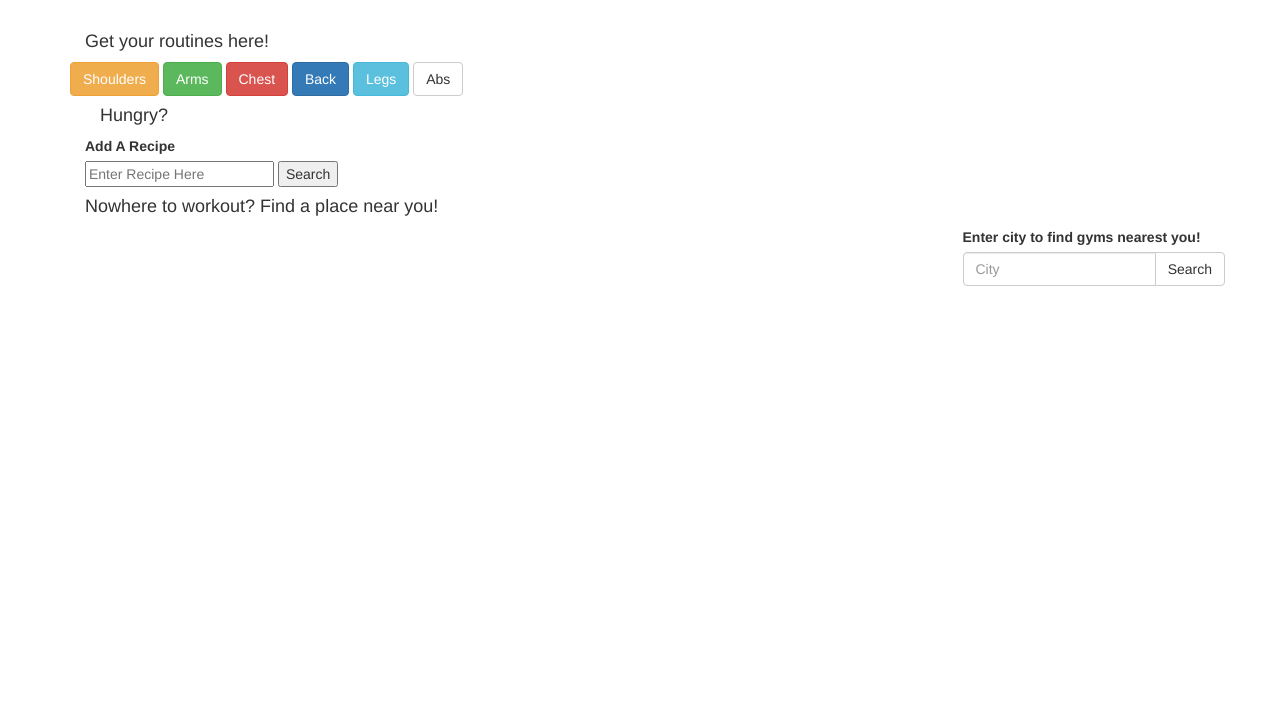
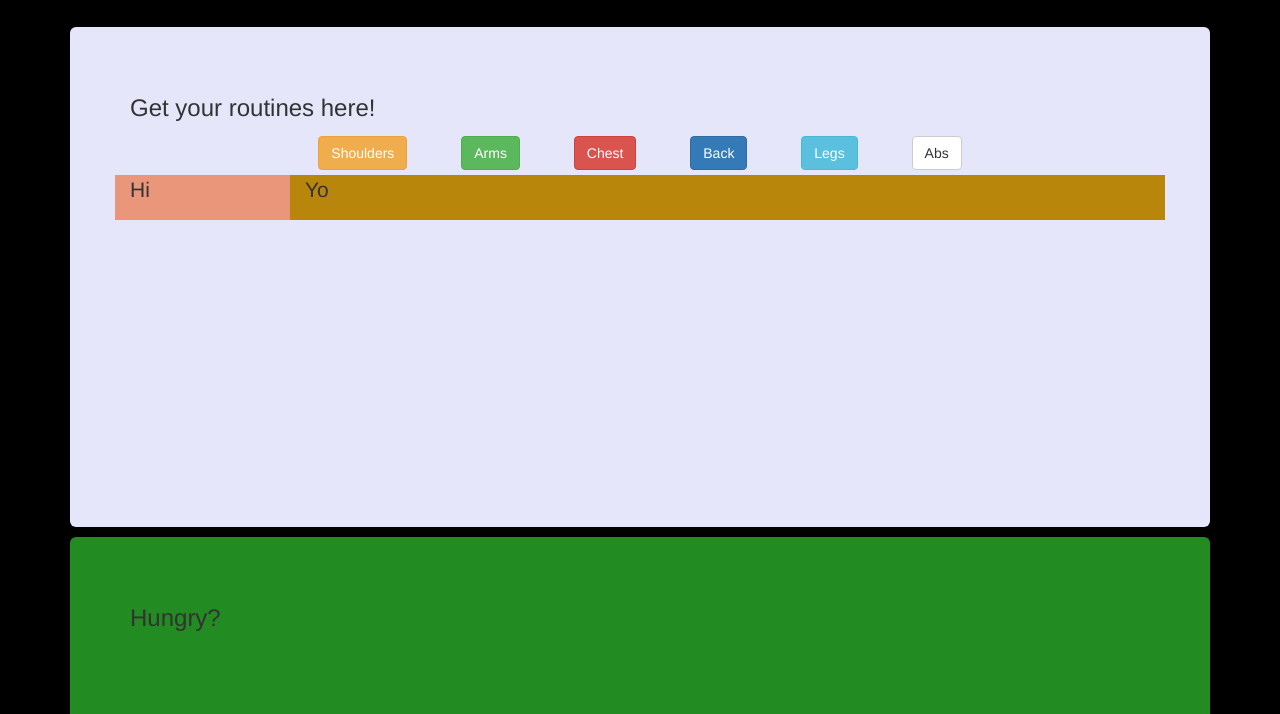
Before and after one commit to clairefurino88/Project1, a plain HTML site: page index.html in a window 1280 px wide. Shown: the part 248-962 px from the top of the page. Before the commit the page ends 800 px from the top, so only its background shows below. Drawn offline with nearby package versions, Linux system fonts and the light colour scheme; some packages are replaced by stand-ins of ours.

Commit message:
new index file

```diff
--- a/index.html
+++ b/index.html
@@ -1,36 +1,35 @@
 <!DOCTYPE html>
 <html lang="en">
-
 <head>
     <meta charset="UTF-8">
     <meta name="viewport" content="width=device-width, initial-scale=1.0">
     <meta http-equiv="X-UA-Compatible" content="ie=edge">
     <title>Project 1</title>
     <link rel="icon" href="assets/images/muscleArmIcon.png">
-
+    <link href="assets/css/style.css" rel="stylesheet">
+    <!-- Google Fonts -->
+    <link href="https://fonts.googleapis.com/css?family=Faster+One" rel="stylesheet">
     <!-- jQuery -->
     <script src="https://code.jquery.com/jquery-3.3.1.min.js" integrity="sha256-FgpCb/KJQlLNfOu91ta32o/NMZxltwRo8QtmkMRdAu8="
         crossorigin="anonymous"></script>
-
     <!-- Bootstrap -->
-    <link rel="stylesheet" href="https://maxcdn.bootstrapcdn.com/bootstrap/3.3.7/css/bootstrap.min.css" integrity="sha384-BVYiiSIFeK1dGmJRAkycuHAHRg32OmUcww7on3RYdg4Va+PmSTsz/K68vbdEjh4u"
-        crossorigin="anonymous">
+    <link rel="stylesheet" href="https://maxcdn.bootstrapcdn.com/bootstrap/3.3.7/css/bootstrap.min.css" integrity="sha384-BVYiiSIFeK1dGmJRAkycuHAHRg32OmUcww7on3RYdg4Va+PmSTsz/K68vbdEjh4u" crossorigin="anonymous">
+    <!-- CSS -->
+    <link rel="stylesheet" type="text/css" href="assets/css/style.css">
 </head>
-
 <body>
+<!-- Jumbotron -->
+<div class="jumbotron" id="jumbotron">
+    <h1>Got Muscles?</h1>
+    <h4>Need a routine?  Need a recipe?  Need a gym?  We got you!</h4>
+</div>
 <div class="container">
-        <!-- Jumbotron -->
-        <div class="jumbotron">
-            <h1>Got Muscles?</h1>
-            <p>Need a routine? Need a recipe? Need a gym? We got you!</p>
-        </div>
-
         <!-- Container for workouts -->
-        <div class="container" id="workouts">
-            <h4>Get your routines here!</h4>
-
+    <div class="jumbotron" id="workouts">
+        <h3>Get your routines here!</h3>
         <!-- Body group buttons -->
-            <div class="row" id="workoutBtns">
+        <div class="row" id="workoutBtnsRow">
+        <div class="col-md-12" id="workoutBtns">
             <button class="btn btn-warning" id="shoulderBtn" type="submit">Shoulders</button>
             <button class="btn btn-success" id="armsBtn" type="submit">Arms</button>
             <button class="btn btn-danger" id="chestBtn" type="submit">Chest</button>
@@ -38,69 +37,35 @@
             <button class="btn btn-info" id="legsBtn" type="submit">Legs</button>
             <button class="btn btn-default" id="absBtn" type="submit">Abs</button>
         </div>
-
-            <!-- Div for content retrieved from API -->
-
-
-            <!-- Container for nutrituon -->
-            <div class="container" id="nutrition">
-                <h4>Hungry?</h4>
         </div>
-
-
-            <!-- Recipe Search -->
-            <div id="recipes"></div>
-            <form id="recipeForm">
-                <label for="newRecipes" class="addRecipes">Add A Recipe</label>
-                <br>
-                <input id="newRecipe" type="text" placeholder="Enter Recipe Here">
-                <input id="search" type="submit" value="Search">
-            </form>
+        <div class="row" id="workoutContent">
+            <div class="col-md-2" id="exerciseBtns">
+                <!-- Buttons with actual exercises generated from body group buttons goes here -->
+                <p>Hi</p>
             </div>
-
-        <!-- Recipe Buttons -->
-        <div id="recipeBox">
-
-
-        </div>
-
-        <!-- Recipe Display -->
-        <div id="recipeDisplay">
-
-        </div>
-
-
-        <!-- Container for GymFinder -->
-        <div class="container" id="gymFinder">
-            <h4>Nowhere to workout? Find a place near you!</h4>
-
-            <!-- Div for content retrieved from API -->
-            <div id="gymFinderContentHere"></div>
-
-            <!-- Input bar and search button -->
-            <div class="row">
-                <div class="col-md-9" id="forVisualsUntilCSSisAdded"></div>
-                <div class="col-md-3">
-                    <label for="srchCity">Enter city to find gyms nearest you!</label>
-                    <div class="input-group" id="srchCity">
-                        <input type="text" class="form-control" placeholder="City">
-                        <span class="input-group-btn">
-                            <button class="btn btn-default" type="button">Search</button>
-                        </span>
+            <div class="col-md-10" id="exercises">
+                <!-- exercises generated from exercise buttons -->
+                <p>Yo</p>
             </div>
         </div>
     </div>
-
+    <!-- <div class="col-md-7"> -->
+        <!-- Container for nutrituon -->
+        <div class="jumbotron" id="nutrition">
+            <h3>Hungry?</h3>
         </div>
-
-
+    <!-- </div> -->
+<!-- ////////////////////////////////////////////////////////////////////////////////////////////////////////////// -->
+    <input id="pac-input" class="controls" type="text" placeholder="Search City for Gym">
+    <div id="map">
+        <input type="text" placeholder="Search here">
+        <span class="search glyphicon glyphicon-search"></span>
     </div>
-
-
-
-
-    <script type="text/javascript" src="assets/java/java.js"></script>
-
+    <!-- GOOGLE MAPS API CODE -->
+    <script src="assets/javascript/app2.js" type="text/javascript"></script>
+    <script async defer src="https://maps.googleapis.com/maps/api/js?key=AIzaSyBwMh07oJLiCVRHzgAgYE5JXlsanwRy9kU&libraries=places&type=gym&callback=initMap"></script>
+<!-- ////////////////////////////////////////////////////////////////////////////////////////////////////////////// -->
+</div>
 </body>
-
+<script src="assets/javascript/app.js" type="text/javascript"></script>
 </html>
```
Lines whose indentation alone changed are shown as unchanged.
